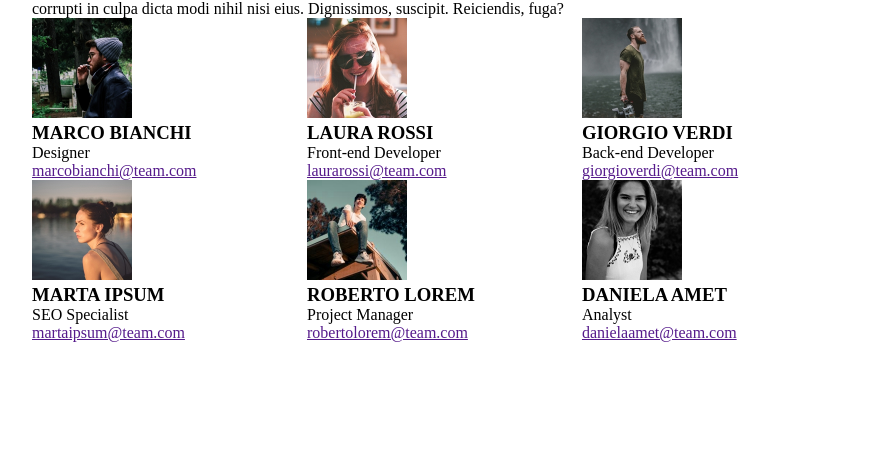
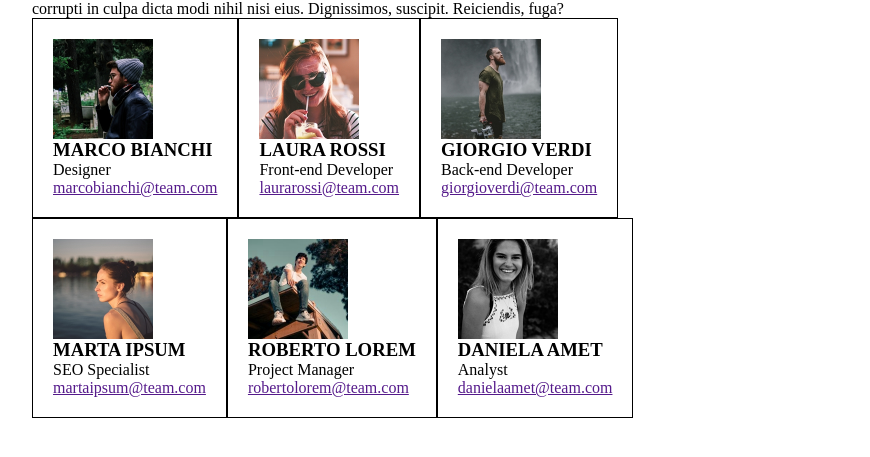
Before and after one commit to Limson91/html-css-float-cards, a plain HTML site: page index.html in a window 1280 px wide. Shown: the part 55-512 px from the top of the page, without its empty margins (183-1053 px from the left). Drawn offline with Linux system fonts and the light colour scheme.

Commit message:
add - modify some css for cards

```diff
--- a/css/style.css
+++ b/css/style.css
@@ -12,21 +12,27 @@ body {
 
 img {
     width: 100px;
+    float: left;
 }
 
-.container {
+.container1 {
+    max-width: 1200px;
+    margin: 0 auto;
+}
+
+.container2 {
     max-width: 1200px;
     margin: 0 auto;
 }
 
 .col {
     float:left;
-    width: calc((100% - 40px) /3);
-    margin-right: 5px
+    width: (100% / 3);
 }
 
 .card {
-    float: left;
+    border: 1px solid;
+    padding: 20px;
 }
 
 .clearfix::after{
```
